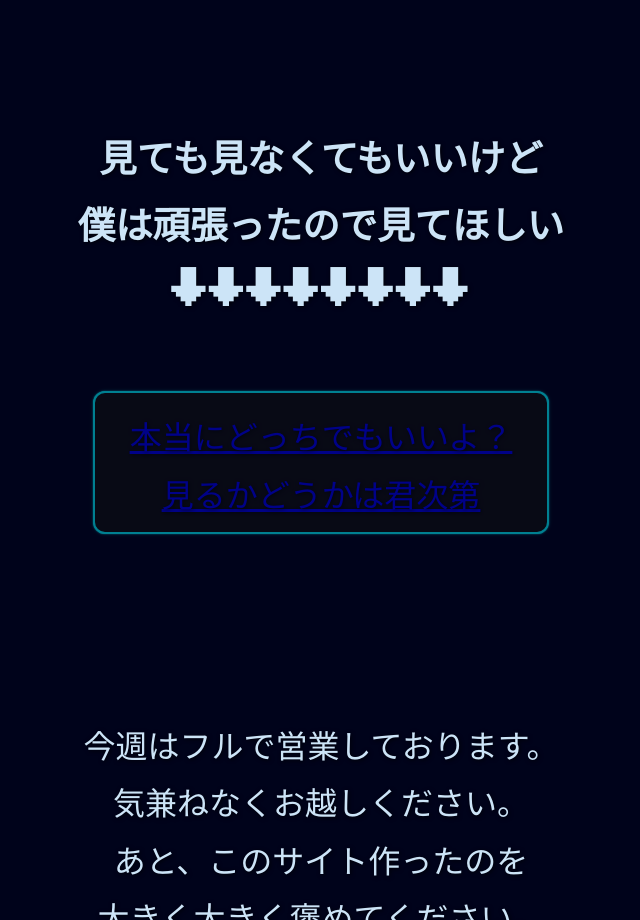
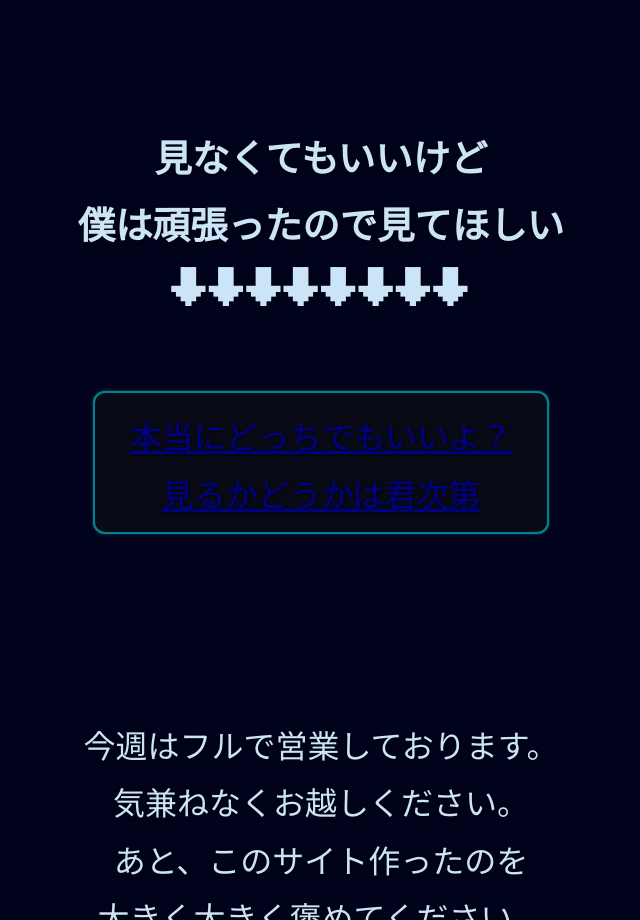
Before and after one commit to amai-ena/gameCircle2, a plain HTML site: page index.html in a window 1280 px wide. Shown: the part 960-1880 px from the top of the page, without its empty margins (319-959 px from the left). Drawn offline with Linux system fonts and the light colour scheme.

Commit message:
Add files via upload

```diff
--- a/index.html
+++ b/index.html
@@ -19,7 +19,7 @@
             11/20(木) 16:10~<br><br>
             11/21(金) 16:10~<br><br>
         </h2>
-        <h3>見ても見なくてもいいけど<br>
+        <h3>見なくてもいいけど<br>
             僕は頑張ったので見てほしい<br>
             ↓↓↓↓↓↓↓↓</h3>
             <p class="cora"><a href="coraimg.html">本当にどっちでもいいよ？<br>
```
Also changed, not shown: coraimg.html (+1 -1 lines).
